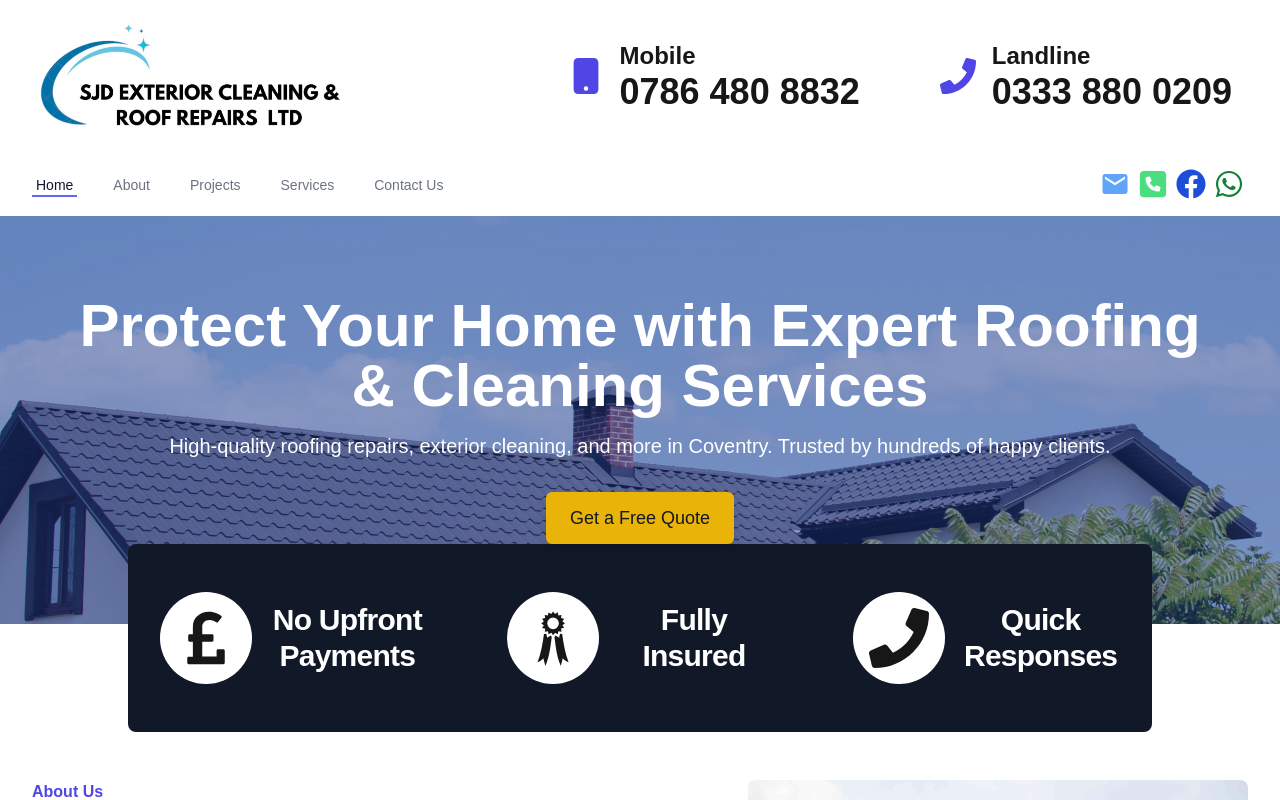
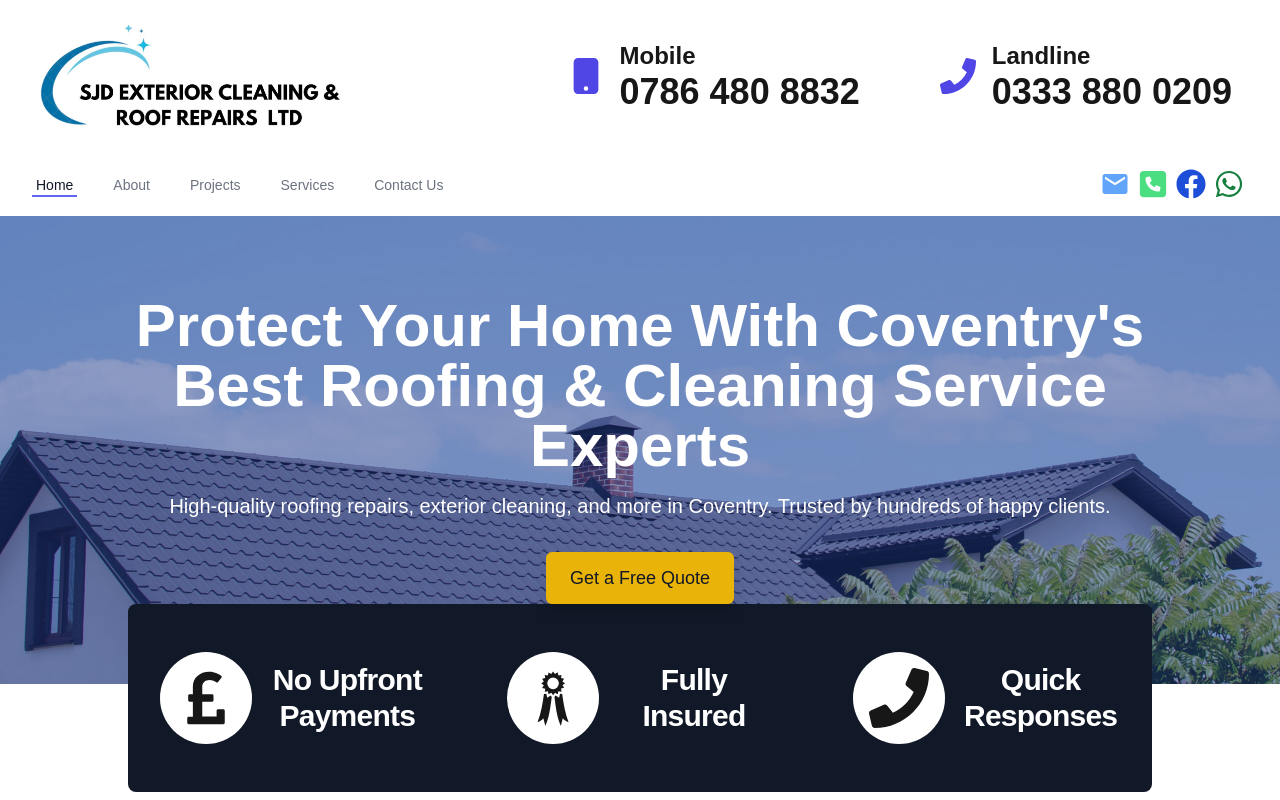
Before and after one commit to Leorev01/SJD_Roofing, a Next.js app: page / in a window 1280 px wide. Shown: the top 800 px of the page. Built offline with nearby package versions, Linux system fonts and the light colour scheme.

Commit message:
Update HeroSection.tsx

```diff
--- a/components/HeroSection.tsx
+++ b/components/HeroSection.tsx
@@ -9,7 +9,7 @@ export default function HeroSection() {
       <div className="absolute inset-0">
         <Image
           src={roofImage} // Your image path
-          alt="Roofing and Exterior Services"
+          alt="Roofing and Exterior Cleaning Services"
           layout="fill"
           objectFit="cover"
           className="opacity-50"
@@ -17,7 +17,7 @@ export default function HeroSection() {
       </div>
       <div className="relative max-w-7xl mx-auto px-6 sm:px-12 lg:px-16 text-center z-10">
         <h2 className="text-4xl font-bold sm:text-5xl lg:text-6xl mb-4">
-          Protect Your Home with Expert Roofing & Cleaning Services
+          Protect Your Home With Coventry's Best Roofing & Cleaning Service Experts
         </h2>
         <h2 className="text-lg sm:text-xl mb-8">
           High-quality roofing repairs, exterior cleaning, and more in Coventry. Trusted by hundreds of happy clients.
```
